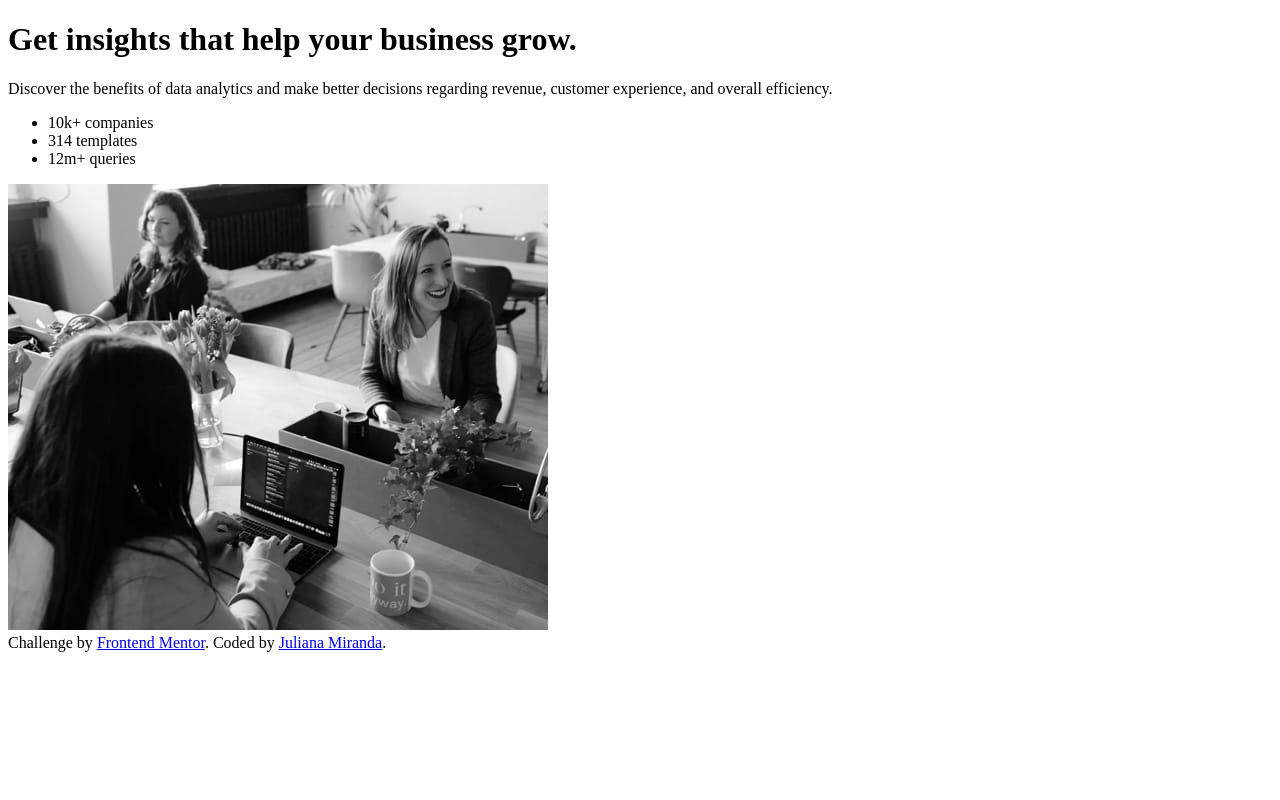
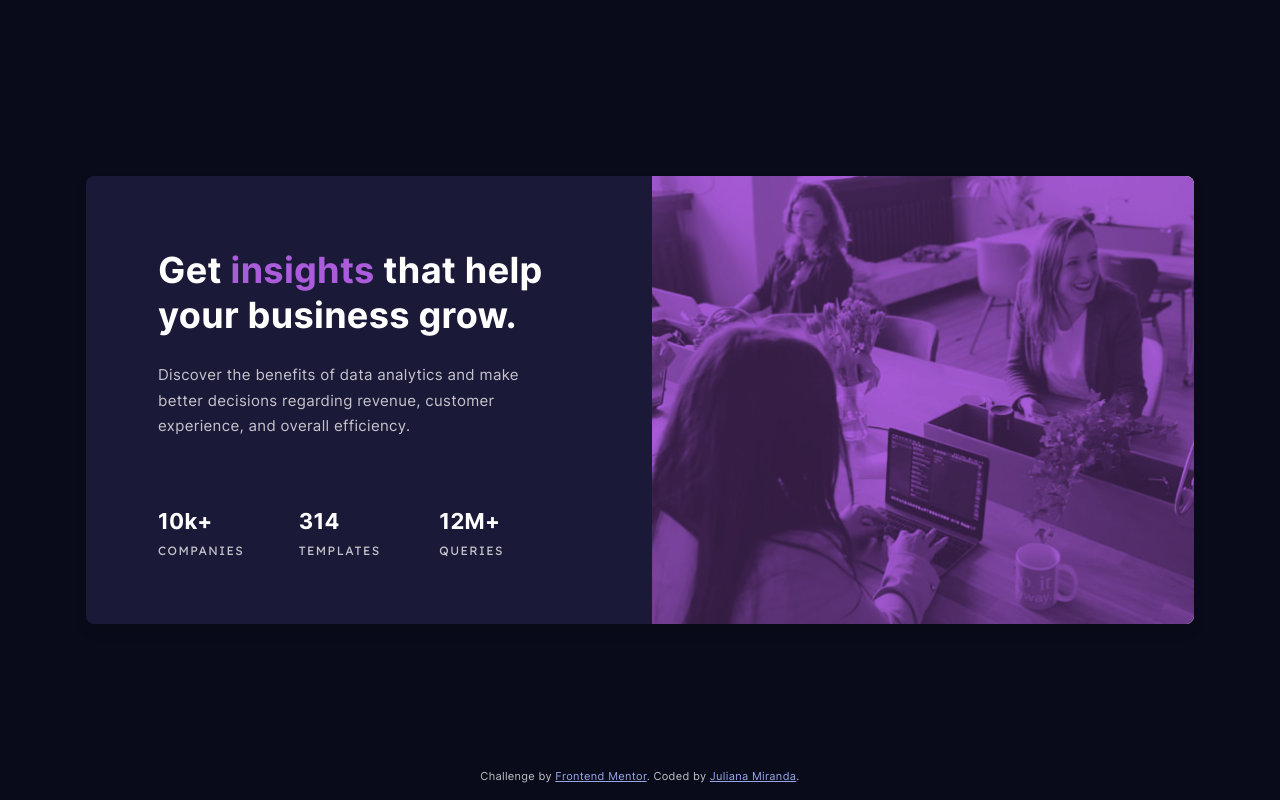
Before and after one commit to jumiranda5/fm-stats-preview-card-component, a plain HTML site: page index.html in a window 1280 px wide. Drawn offline with Linux system fonts and the light colour scheme.

Commit message:
Add styles

```diff
--- a/index.html
+++ b/index.html
@@ -4,6 +4,7 @@
     <meta charset="UTF-8">
     <meta name="viewport" content="width=device-width, initial-scale=1.0">
     <link rel="icon" type="image/png" sizes="32x32" href="./images/favicon-32x32.png">
+    <link rel="stylesheet" href="./style.css">
     <title>Frontend Mentor | Stats preview card component</title>
 </head>
 <body>
@@ -11,20 +12,37 @@
     <main>
 
         <div class="card">
-            <h1 class="title">Get insights that help your business grow.</h1>
-            <p class="description">
-                Discover the benefits of data analytics and make better decisions regarding revenue, customer
-                experience, and overall efficiency.
-            </p>
-            <ul class="stats-list">
-                <li>10k+ companies</li>
-                <li>314 templates</li>
-                <li>12m+ queries</li>
-            </ul>
-            <picture class="card-image">
-                <source media="(min-width: 960px)" srcset="./images/image-header-desktop.jpg"/>
-                <img src="./images/image-header-mobile.jpg" alt=""> <!-- decorative image -->
-            </picture>
+
+            <div class="card-image-container">
+                <picture class="card-image">
+                    <source media="(min-width: 960px)" srcset="./images/image-header-desktop.jpg"/>
+                    <img src="./images/image-header-mobile.jpg" alt=""> <!-- decorative image -->
+                </picture>
+                <div class="overlay"></div>
+            </div>
+
+            <div class="card-content-container">
+                <h1 class="content-title">Get <span>insights</span> that help your business grow.</h1>
+                <p class="content-description">
+                    Discover the benefits of data analytics and make better decisions regarding revenue, customer
+                    experience, and overall efficiency.
+                </p>
+                <ul class="content-stats-list">
+                    <li>
+                        <span class="stats-number">10k+</span>
+                        <p>companies</p>
+                    </li>
+                    <li>
+                        <span class="stats-number">314</span>
+                        <p>templates</p>
+                    </li>
+                    <li>
+                        <span class="stats-number">12M+</span>
+                        <p>queries</p>
+                    </li>
+                </ul>
+            </div>
+
         </div>
 
     </main>
--- a/style.css
+++ b/style.css
@@ -1,5 +1,297 @@
+/* ---------------------------------------------------------
+    RESET
+    From: https://andy-bell.co.uk/a-more-modern-css-reset/
+    (I added margin: 0 and padding: 0 to *)
+----------------------------------------------------------- */
 
+/* Box sizing rules */
+*,
+*::before,
+*::after {
+  box-sizing: border-box;
+  margin: 0;
+  padding: 0;
+}
 
-/* Feel free to remove these styles or customise in your own stylesheet 👍*/
-.attribution { font-size: 11px; text-align: center; }
-.attribution a { color: hsl(228, 45%, 44%); }
+/* Prevent font size inflation */
+html {
+  -moz-text-size-adjust: none;
+  -webkit-text-size-adjust: none;
+  text-size-adjust: none;
+}
+
+/* Remove default margin in favour of better control in authored CSS */
+body, h1, h2, h3, h4, p,
+figure, blockquote, dl, dd {
+  margin-block-end: 0;
+}
+
+/* Remove list styles on ul, ol elements with a list role, which suggests default styling will be removed */
+ul[role='list'],
+ol[role='list'] {
+  list-style: none;
+}
+
+/* Set core body defaults */
+body {
+  min-height: 100vh;
+  line-height: 1.5;
+}
+
+/* Set shorter line heights on headings and interactive elements */
+h1, h2, h3, h4,
+button, input, label {
+  line-height: 1.1;
+}
+
+/* Balance text wrapping on headings
+h1, h2,
+h3, h4 {
+  text-wrap: balance;
+}*/
+
+/* A elements that don't have a class get default styles */
+a:not([class]) {
+  text-decoration-skip-ink: auto;
+  color: currentColor;
+}
+
+/* Make images easier to work with */
+img,
+picture {
+  max-width: 100%;
+  display: block;
+}
+
+/* Inherit fonts for inputs and buttons */
+input, button,
+textarea, select {
+  font: inherit;
+}
+
+/* Make sure textareas without a rows attribute are not tiny */
+textarea:not([rows]) {
+  min-height: 10em;
+}
+
+/* Anything that has been anchored to should have extra scroll margin */
+:target {
+  scroll-margin-block: 5ex;
+}
+
+/* ---------------------------------------------------------
+    BASE
+----------------------------------------------------------- */
+
+@font-face {
+    font-family: Inter;
+    src: url(./fonts/Inter-Regular.ttf);
+    font-weight: 400;
+}
+
+@font-face {
+    font-family: LexendDeca;
+    src: url(./fonts/LexendDeca-Regular.ttf);
+    font-weight: 400;
+}
+
+@font-face {
+    font-family: Inter;
+    src: url(./fonts/Inter-Bold.ttf);
+    font-weight: 700;
+}
+
+:root {
+    /* color variables */
+    --main-bg-color:  hsl(233, 47%, 7%);
+    --card-bg-color: hsl(244, 38%, 16%);
+    --accent-color:  hsl(277, 64%, 61%);
+    --main-text-color: hsla(0, 0%, 100%, 0.75);
+    --secondary-text-color: hsla(0, 0%, 100%, 0.6);
+    --heading-color: hsl(0, 0%, 100%);
+}
+
+body {
+    position: relative;
+    background: var(--main-bg-color);
+    font-family: Inter, sans-serif;
+    color: var(--main-text-color);
+    letter-spacing: 0.02em;
+}
+
+main {
+    min-height: 100vh;
+    display: flex;
+    flex-flow: row wrap;
+    justify-content: center;
+    align-items: center;
+}
+
+footer {
+    position: absolute;
+    bottom: 0;
+    width: 100%;
+}
+
+li {
+    list-style: none;
+}
+
+/* ---------------------------------------------------------
+    COMPONENTS
+----------------------------------------------------------- */
+
+/* Card container */
+
+.card {
+    width: 88%;
+    max-width: 25rem;
+    margin: 5rem 0;
+    overflow: hidden;
+    border-radius: .5rem;
+    background-color: var(--card-bg-color);
+    box-shadow: 0 .5rem .75rem rgba(0, 0, 0, .1);
+}
+
+/* Image */
+
+.card-image-container {
+    width: 100%;
+    position: relative;
+    background-color: #ffffff;
+}
+
+.card-image {
+    opacity: 70%;
+    border: none;
+}
+
+.overlay {
+    width: 100%;
+    height: 100%;
+    background-color: var(--accent-color);
+    position: absolute;
+    top: 0;
+    left: 0;
+    mix-blend-mode: multiply;
+}
+
+/* Text content */
+
+.card-content-container {
+    display: flex;
+    flex-flow: column wrap;
+    gap: 1rem;
+    padding: 1.75rem;
+    text-align: center;
+}
+
+.content-title,
+.stats-number {
+    font-weight: 700;
+    color: var(--heading-color);
+}
+
+.content-title {
+    margin-top: .75rem;
+    font-size: 1.75rem;
+    line-height: 1.2;
+}
+
+.content-title span {
+    color: var(--accent-color);
+}
+
+.content-description {
+    font-size: .9375rem;
+    line-height: 1.7;
+}
+
+/* List */
+
+.content-stats-list {
+    width: 100%;
+    margin-top: .5rem;
+}
+
+.content-stats-list li {
+    padding: .75rem 0;
+}
+
+.content-stats-list p {
+    padding: .25rem 0 0;
+    font-family: LexendDeca, sans-serif;
+    font-size: .75rem;
+    letter-spacing: .12em;
+    text-transform: uppercase;
+}
+
+.stats-number {
+    display: block;
+    width: 100%;
+    font-size: 1.5rem;
+}
+
+/* Footer */
+
+.attribution {
+    padding: 1rem 0;
+    font-size: 0.6875rem;
+    text-align: center;
+}
+
+.attribution a { color: hsl(228, 62%, 75%); }
+
+@media (min-width: 960px) {
+
+    .card {
+        height: 28rem;
+        max-width: 69.25rem;
+        display: grid;
+        grid-template-columns: repeat(2, 1fr);
+        grid-auto-flow: column;
+        gap: 1.5rem;
+    }
+
+    .card-content-container { grid-column-start: 1; }
+    .card-image-container { grid-column-start: 2; }
+
+    .card-image,
+    .card-image img {
+        width: 100%;
+        height: 100%;
+    }
+
+    .card-image img {
+        object-fit: cover;
+    }
+
+    .card-content-container {
+        gap: 1.5rem;
+        height: 100%;
+        padding: 4rem 4.5rem;
+        text-align: start;
+    }
+
+    .content-title {
+        margin-top: .5rem;
+        font-size: 2.25rem;
+        line-height: 1.25;
+    }
+
+    .content-stats-list {
+        margin-top: auto;
+        display: grid;
+        grid-template-columns: repeat(3, 1fr);
+        gap: 1.5rem;
+    }
+
+    .content-stats-list li {
+        padding: 0;
+    }
+
+    .stats-number {
+        font-size: 1.375rem;
+    }
+
+}
```
